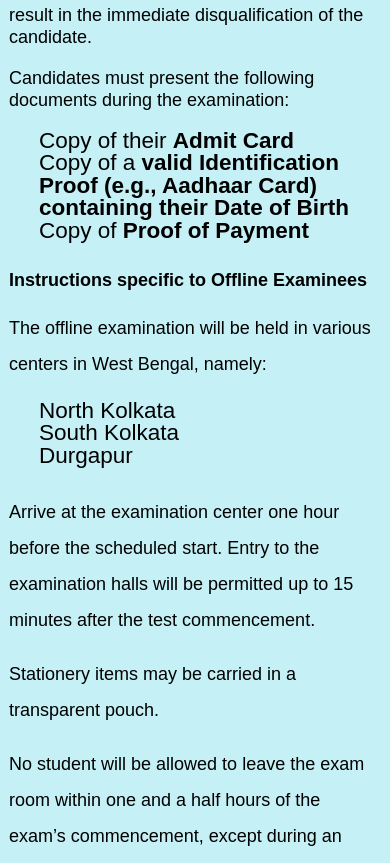
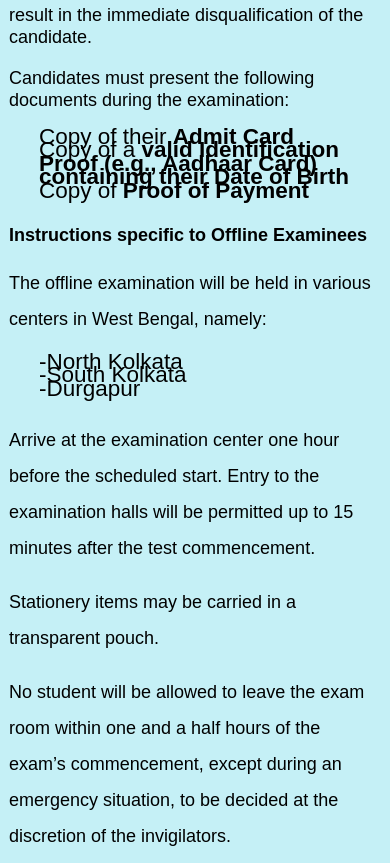
Before and after one commit to Integration-ISIK/mtrp-2024-website, a Next.js app: page /program in a window 390 px wide. Shown: the part 10144-11007 px from the top of the page. Built offline with nearby package versions, Linux system fonts and the light colour scheme; a web font is replaced by a local one.

Commit message:
Update page.tsx

```diff
--- a/app/program/page.tsx
+++ b/app/program/page.tsx
@@ -123,7 +123,7 @@ export default function Program(): JSX.Element {
                 <p className='leading-5 p-2 md:text-xl'>
                   Candidates must present the following documents during the examination:
                 </p>
-                <ul className="text-xl pt-2 pb-4 md:text-xl text-black leading-5 mx-[10%]">
+                <ul className="text-xl pt-2 pb-4 md:text-xl text-black leading-3 mx-[10%]">
                   <li>Copy of their <span className="font-bold">Admit Card</span></li>
                   <li>Copy of a <span className="font-bold">valid Identification Proof (e.g., Aadhaar Card) containing their Date of Birth</span></li>
                   <li>Copy of <span className="font-bold">Proof of Payment</span></li>
@@ -134,10 +134,10 @@ export default function Program(): JSX.Element {
                 <p className='leading-8 p-2 md:text-xl'>
                   The offline examination will be held in various centers in West Bengal, namely:
                 </p>
-                <ul className="text-xl pt-2 pb-4 md:text-xl text-black leading-5 mx-[10%]">
-                  <li>North Kolkata</li>
-                  <li>South Kolkata</li>
-                  <li>Durgapur</li>
+                <ul className="text-xl pt-2 pb-4 md:text-xl text-black leading-3 mx-[10%]">
+                  <li>-North Kolkata</li>
+                  <li>-South Kolkata</li>
+                  <li>-Durgapur</li>
                 </ul>
                 <p className='leading-8 p-2 md:text-xl'>
                   Arrive at the examination center one hour before the scheduled start. Entry to the examination halls will be permitted up to 15 minutes after the test commencement.
```
